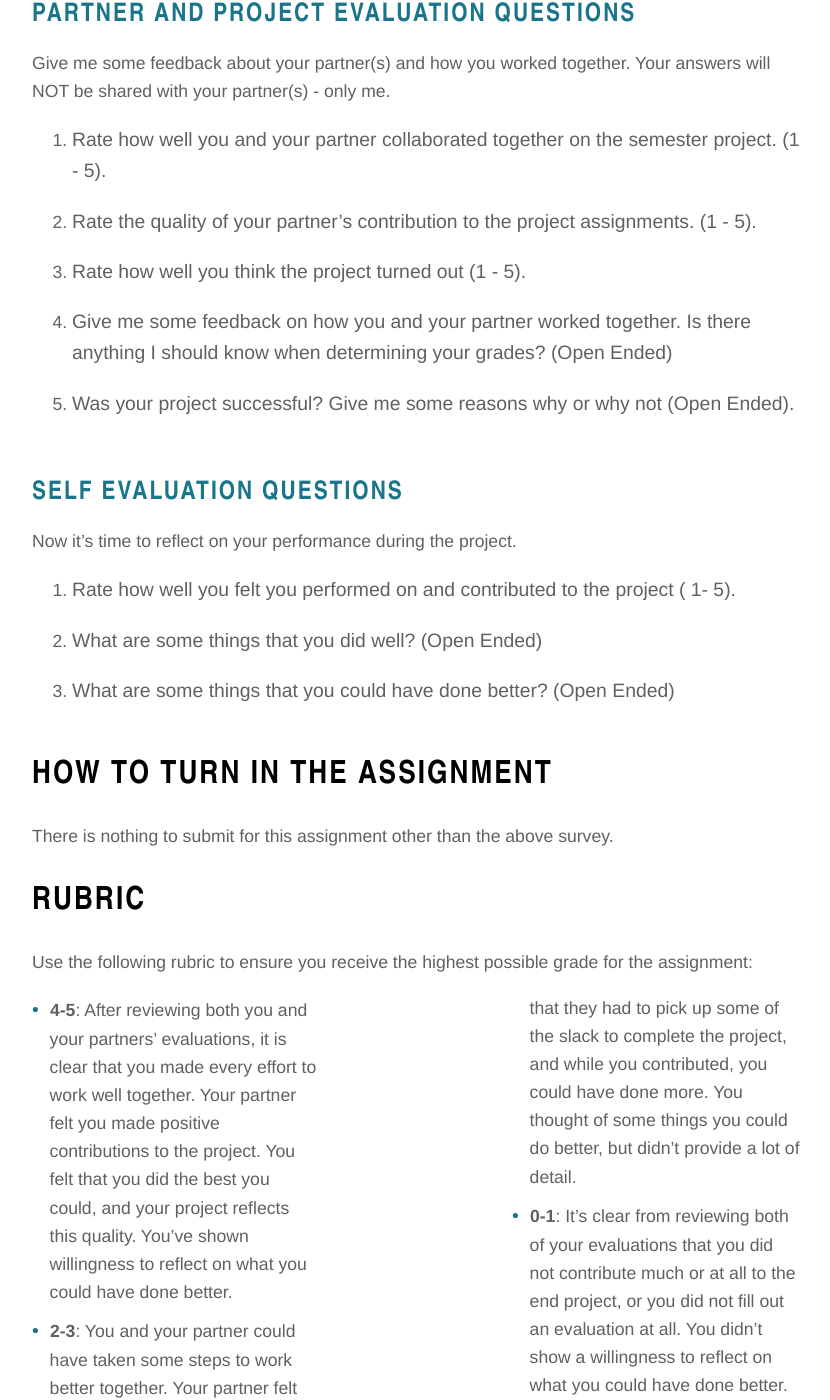
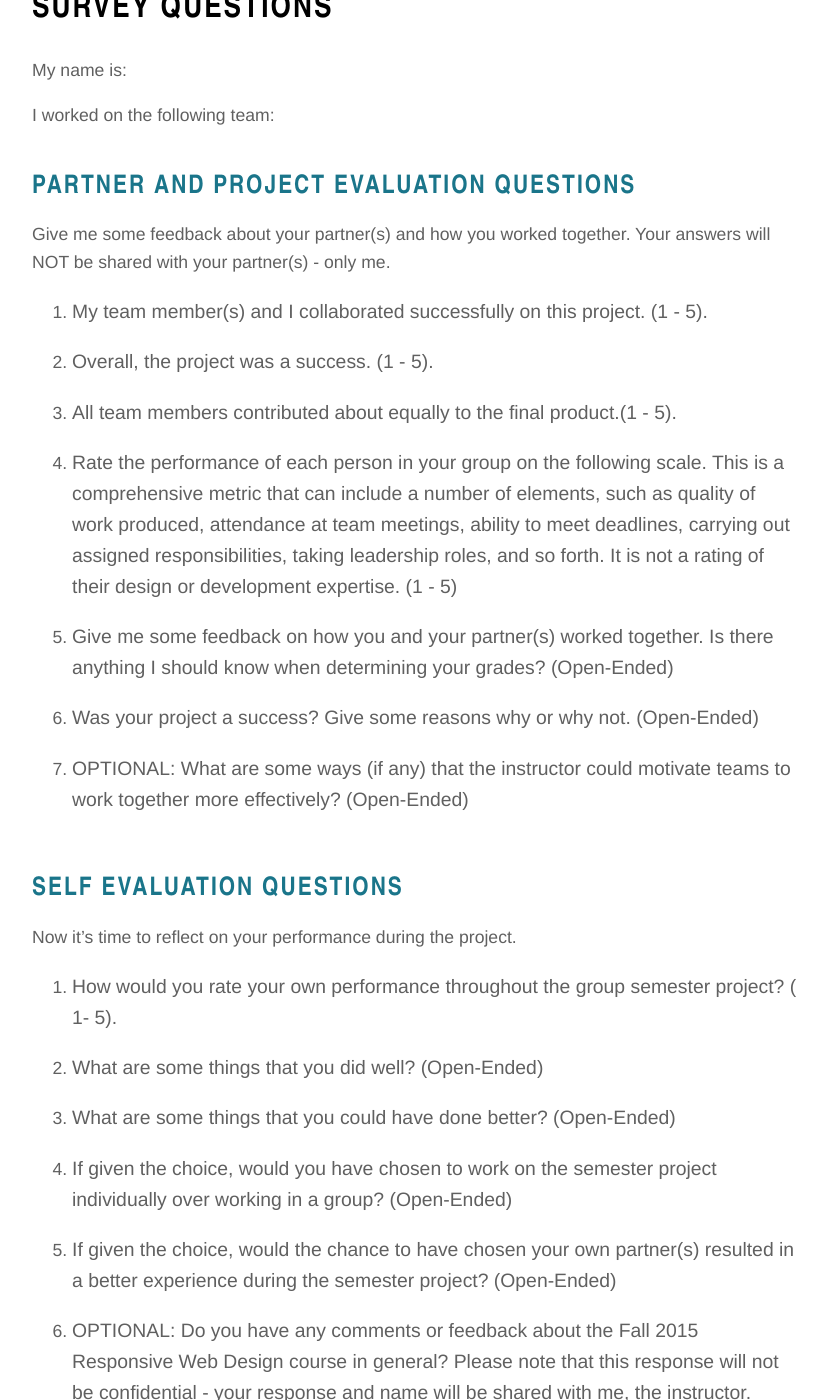
Before and after one commit to KentStateWeb/rwd, a Jekyll site: the page built from _assignments/assessment.md, in a window 1280 px wide and 1400 px high, scrolled down 831 px. Shown: the whole window, without its empty margins (224-1054 px from the left). Built offline with Jekyll 4.4.1, drawn with Linux system fonts in a browser that asks for light colours; some of the changed text lies outside the part shown.

Commit message:
Added evaluation

```diff
--- a/_assignments/assessment.md
+++ b/_assignments/assessment.md
@@ -4,46 +4,62 @@ description: "Description of the assignment"
 type: "project"
 points: 5
 layout: assignment
-date: 2015-12-17 12:00:00
+date: 2015-12-18 12:00:00
 ---
 
 Since this project was a collaborative assignment, I want to hear from each group member about the work ethic and participation of his or her partner.  Just as importantly, though, I want to hear your evaluation of how you felt you performed during the project.  Both evaluations will be used to calculate your assessment grade, and it is possible that group members will have different points awarded.
 
-The survey must be completed by the date of finals, December 18, 2015 @ 5:00 p.m.
+The survey must be completed by Friday of finals week, December 18, 2015 @ 5:00 p.m.
+
+<a class="button button-small" href="https://kent.qualtrics.com/jfe/form/SV_dgpIHaDDpUSbJg9">Take the Survey</a>
 
 ## Survey Questions
 
-Group Name:
+My name is:
+
+I worked on the following team:
 
 ### Partner and Project Evaluation Questions
 
 Give me some feedback about your partner(s) and how you worked together.  Your answers will NOT be shared with your partner(s) - only me.
 
-1.  Rate how well you and your partner collaborated together on the semester project. (1 - 5).
+1.  My team member(s) and I collaborated successfully on this project. (1 - 5).
 
-2.  Rate the quality of your partner's contribution to the project assignments. (1 - 5).
+2.  Overall, the project was a success. (1 - 5).
 
-3.  Rate how well you think the project turned out (1 - 5).
+3.  All team members contributed about equally to the final product.(1 - 5).
 
-4.  Give me some feedback on how you and your partner worked together.  Is there anything I should know when determining your grades?  (Open Ended)
+4.  Rate the performance of each person in your group on the following scale. This is a comprehensive metric that can include a number of elements, such as quality of work produced, attendance at team meetings, ability to meet deadlines, carrying out assigned responsibilities, taking leadership roles, and so forth.   It is not a rating of their design or development expertise. (1 - 5)
 
-5.  Was your project successful?  Give me some reasons why or why not (Open Ended).
+5.  Give me some feedback on how you and your partner(s) worked together. Is there anything I should know when determining your grades? (Open-Ended)
+
+6.  Was your project a success?  Give some reasons why or why not. (Open-Ended)
+
+7.  OPTIONAL: What are some ways (if any) that the instructor could motivate teams to work together more effectively? (Open-Ended)
 
 
 ### Self Evaluation Questions
 
 Now it's time to reflect on your performance during the project.
 
-1.  Rate how well you felt you performed on and contributed to the project ( 1- 5).
+1.  How would you rate your own performance throughout the group semester project? ( 1- 5).
 
-2.  What are some things that you did well? (Open Ended)
+2.  What are some things that you did well? (Open-Ended)
 
-3.  What are some things that you could have done better? (Open Ended)
+3.  What are some things that you could have done better? (Open-Ended)
+
+4.  If given the choice, would you have chosen to work on the semester project individually over working in a group? (Open-Ended)
+
+5.  If given the choice, would the chance to have chosen your own partner(s) resulted in a better experience during the semester project? (Open-Ended)
+
+6.  OPTIONAL: Do you have any comments or feedback about the Fall 2015 Responsive Web Design course in general?  Please note that this response will not be confidential - your response and name will be shared with me, the instructor. (Open-Ended)
 
 
 ## How to Turn In the Assignment
 
-There is nothing to submit for this assignment other than the above survey.
+Complete the survey online before the due date.
+
+<a class="button button-small" href="https://kent.qualtrics.com/jfe/form/SV_dgpIHaDDpUSbJg9">Take the Survey</a>
 
 ## Rubric
 
--- /dev/null
+++ b/class/eval/index.html
@@ -0,0 +1,6 @@
+---
+layout: wide
+title: RWD Final Project Evaluations
+---
+
+<iframe src="https://docs.google.com/forms/d/1zf_BrVPJDl1Av-Kw10zZugPMPSMeRRdVzYoRarwKLCQ/viewform?embedded=true" width="100%" height="1000" frameborder="0" marginheight="0" marginwidth="0">Loading...</iframe>
```
Also changed, not shown: _classes/16.md (+1 -1 lines), 3 other files.
